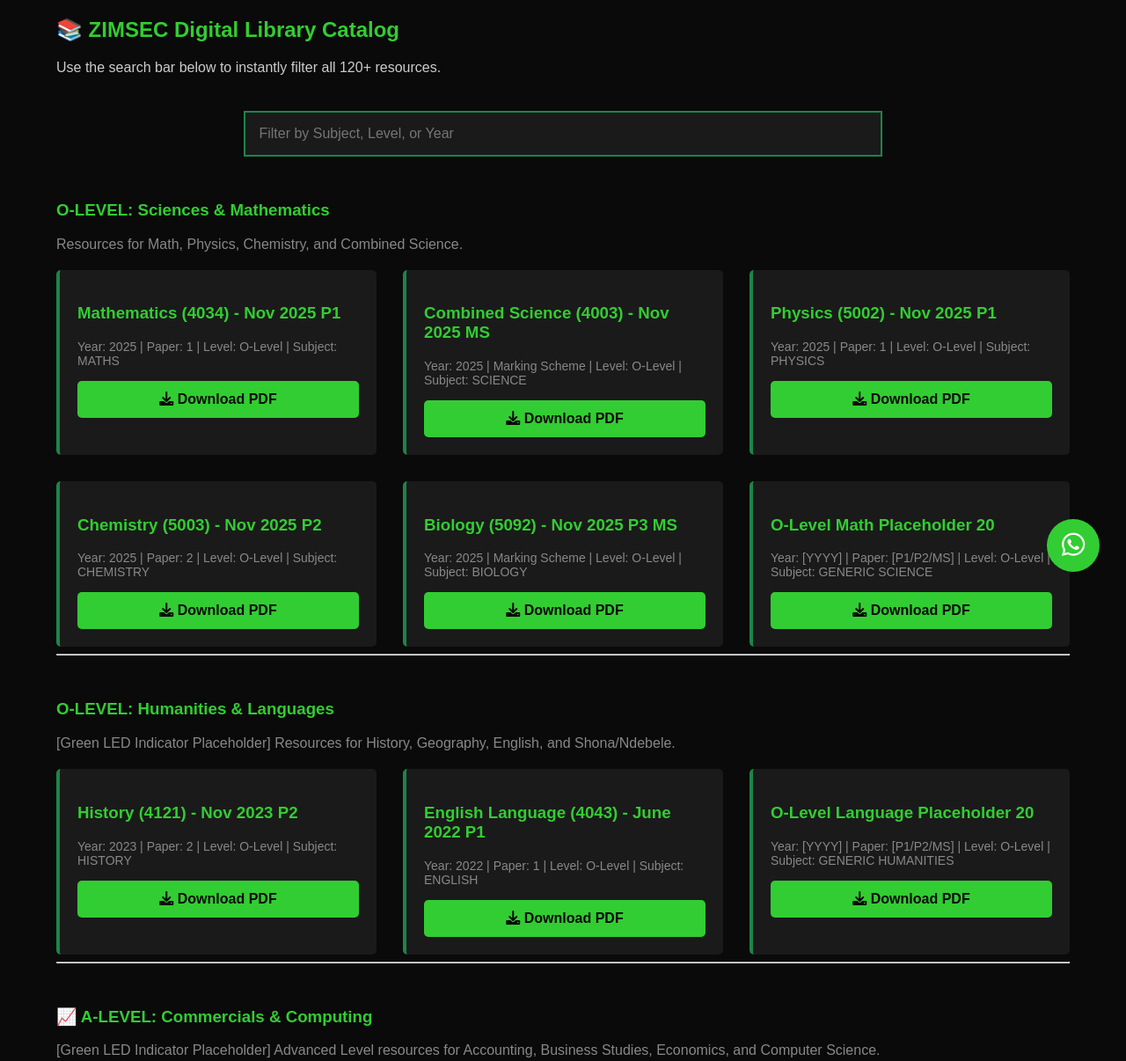
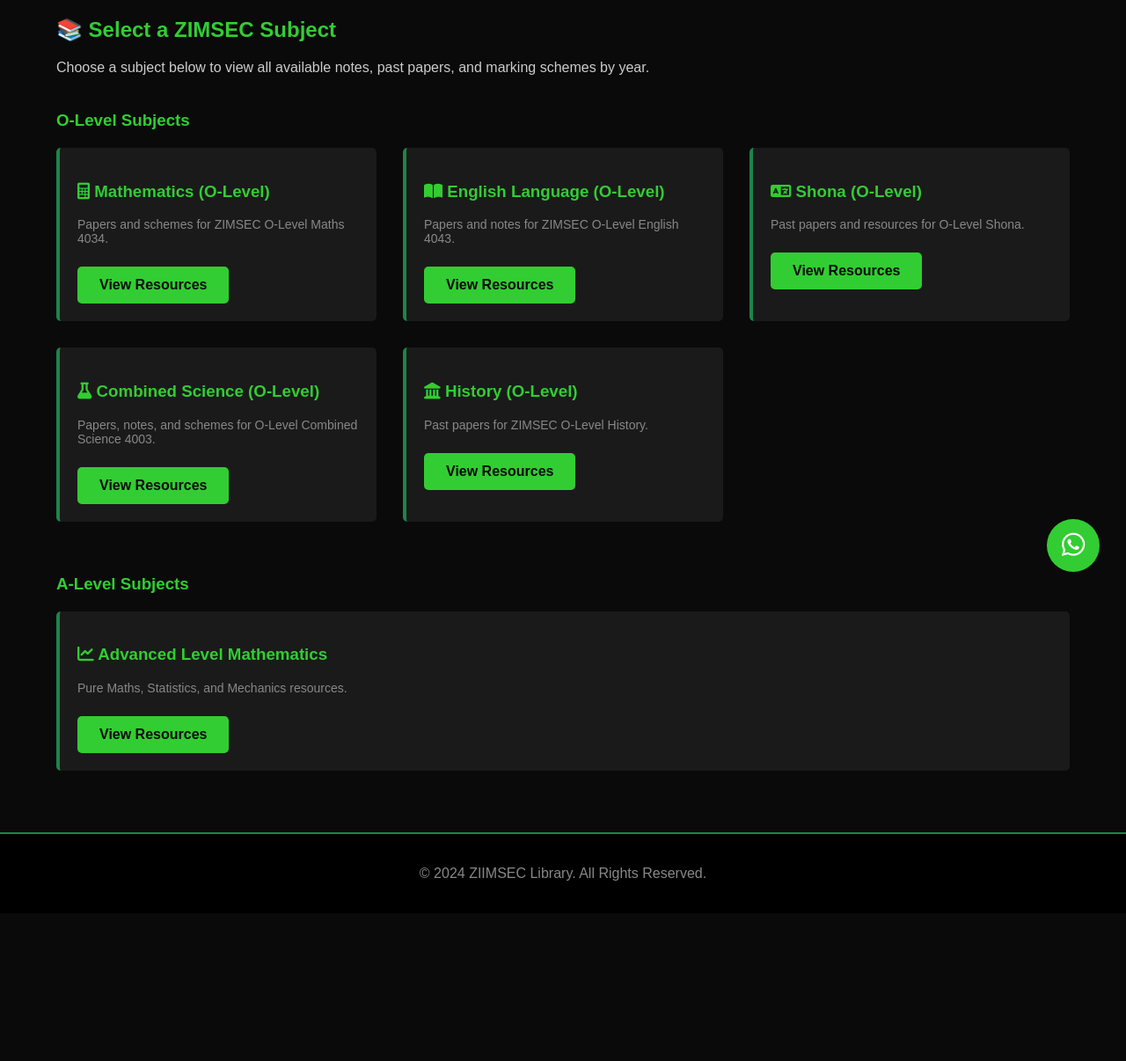
Before and after one commit to Carl00099/zimsec-elonsk, a plain HTML site: page books.html in a window 1280 px wide. Shown: the part 120-1326 px from the top of the page at 88% size. After the commit the page ends 1158 px from the top, so only its background shows below. Drawn offline with Linux system fonts and the light colour scheme.

Commit message:
Update books.html

```diff
--- a/books.html
+++ b/books.html
@@ -3,7 +3,7 @@
 <head>
     <meta charset="UTF-8">
     <meta name="viewport" content="width=device-width, initial-scale=1.0">
-    <title>ZIMSEC Library - All Resources</title>
+    <title>ZIMSEC Library - Choose Subject</title>
     <link rel="stylesheet" href="style.css">
     <link rel="stylesheet" href="https://cdnjs.cloudflare.com/ajax/libs/font-awesome/6.0.0-beta3/css/all.min.css">
 </head>
@@ -13,57 +13,58 @@
         <a href="index.html" class="logo">ZIIMSEC LIBRARY</a>
         <nav class="nav-links">
             <a href="index.html">HOME</a>
-            <a href="books.html" class="active">RESOURCES</a>
+            <a href="resources-main.html" class="active">RESOURCES</a>
             <a href="order-projects.html">PROJECTS/ORDER</a>
             <a href="contact.html">CONTACT US</a>
         </nav>
     </header>
 
     <main class="container">
-        <h2>📚 ZIMSEC Digital Library Catalog</h2>
-        <p style="color: #cccccc;">Use the search bar below to instantly filter all 120+ resources.</p>
+        <h2>📚 Select a ZIMSEC Subject</h2>
+        <p style="color: #cccccc;">Choose a subject below to view all available notes, past papers, and marking schemes by year.</p>
 
-        <div class="search-container">
-            <form onsubmit="return false;">
-                <input type="text" id="resourceSearch" placeholder="Filter by Subject, Level, or Year">
-            </form>
+        <h3 style="margin-top: 40px;">O-Level Subjects</h3>
+        <div class="resource-grid">
+
+            <a href="maths-ol.html" class="resource-card cta-link" style="text-decoration:none;">
+                <h3 style="color: #32CD32;"><i class="fas fa-calculator"></i> Mathematics (O-Level)</h3>
+                <p class="details">Papers and schemes for ZIMSEC O-Level Maths 4034.</p>
+                <span class="cta-button download-button" style="display:inline-block; margin-top:10px;">View Resources</span>
+            </a>
+
+            <a href="english-ol.html" class="resource-card cta-link" style="text-decoration:none;">
+                <h3 style="color: #32CD32;"><i class="fas fa-book-open"></i> English Language (O-Level)</h3>
+                <p class="details">Papers and notes for ZIMSEC O-Level English 4043.</p>
+                <span class="cta-button download-button" style="display:inline-block; margin-top:10px;">View Resources</span>
+            </a>
+
+            <a href="shona-ol.html" class="resource-card cta-link" style="text-decoration:none;">
+                <h3 style="color: #32CD32;"><i class="fas fa-language"></i> Shona (O-Level)</h3>
+                <p class="details">Past papers and resources for O-Level Shona.</p>
+                <span class="cta-button download-button" style="display:inline-block; margin-top:10px;">View Resources</span>
+            </a>
+
+            <a href="combined-sci-ol.html" class="resource-card cta-link" style="text-decoration:none;">
+                <h3 style="color: #32CD32;"><i class="fas fa-flask"></i> Combined Science (O-Level)</h3>
+                <p class="details">Papers, notes, and schemes for O-Level Combined Science 4003.</p>
+                <span class="cta-button download-button" style="display:inline-block; margin-top:10px;">View Resources</span>
+            </a>
+
+            <a href="history-ol.html" class="resource-card cta-link" style="text-decoration:none;">
+                <h3 style="color: #32CD32;"><i class="fas fa-landmark"></i> History (O-Level)</h3>
+                <p class="details">Past papers for ZIMSEC O-Level History.</p>
+                <span class="cta-button download-button" style="display:inline-block; margin-top:10px;">View Resources</span>
+            </a>
+
         </div>
 
-        <div id="resourceList">
-            <a id="Olevel_Science"></a>
-            <h3 style="margin-top: 50px;">O-LEVEL: Sciences & Mathematics</h3>
-            <p style="color: #888888; margin-bottom: 20px;">Resources for Math, Physics, Chemistry, and Combined Science.</p>
-            <div class="resource-grid">
-                <div class="resource-card"><h3 class="resource-title">Mathematics (4034) - Nov 2025 P1</h3><p class="details">Year: 2025 | Paper: 1 | Level: O-Level | Subject: MATHS</p><a href="Maths 2025 paper 1.pdf" download class="cta-button download-button"><i class="fas fa-download"></i> Download PDF</a></div>
-                <div class="resource-card"><h3 class="resource-title">Combined Science (4003) - Nov 2025 MS</h3><p class="details">Year: 2025 | Marking Scheme | Level: O-Level | Subject: SCIENCE</p><a href="YOUR_PDF_FILE_PATH/combined_sci_o_jun23_ms.pdf" download class="cta-button download-button"><i class="fas fa-download"></i> Download PDF</a></div>
-                <div class="resource-card"><h3 class="resource-title">Physics (5002) - Nov 2025 P1</h3><p class="details">Year: 2025 | Paper: 1 | Level: O-Level | Subject: PHYSICS</p><a href="YOUR_PDF_FILE_PATH/physics_o_nov23_p1.pdf" download class="cta-button download-button"><i class="fas fa-download"></i> Download PDF</a></div>
-                <div class="resource-card"><h3 class="resource-title">Chemistry (5003) - Nov 2025 P2</h3><p class="details">Year: 2025 | Paper: 2 | Level: O-Level | Subject: CHEMISTRY</p><a href="YOUR_PDF_FILE_PATH/chemistry_o_jun24_p2.pdf" download class="cta-button download-button"><i class="fas fa-download"></i> Download PDF</a></div>
-                <div class="resource-card"><h3 class="resource-title">Biology (5092) - Nov 2025 P3 MS</h3><p class="details">Year: 2025 | Marking Scheme | Level: O-Level | Subject: BIOLOGY</p><a href="YOUR_PDF_FILE_PATH/biology_o_nov22_p3_ms.pdf" download class="cta-button download-button"><i class="fas fa-download"></i> Download PDF</a></div>
-                <div class="resource-card"><h3 class="resource-title">O-Level Math Placeholder 20</h3><p class="details">Year: [YYYY] | Paper: [P1/P2/MS] | Level: O-Level | Subject: GENERIC SCIENCE</p><a href="YOUR_PDF_FILE_PATH/generic_o_sci_20.pdf" download class="cta-button download-button"><i class="fas fa-download"></i> Download PDF</a></div>
-            </div>
-
-            <hr/>
-
-            <a id="Olevel_Humanities"></a>
-            <h3 style="margin-top: 50px;"> O-LEVEL: Humanities & Languages</h3>
-            <p style="color: #888888; margin-bottom: 20px;">[Green LED Indicator Placeholder] Resources for History, Geography, English, and Shona/Ndebele.</p>
-            <div class="resource-grid">
-                <div class="resource-card"><h3 class="resource-title">History (4121) - Nov 2023 P2</h3><p class="details">Year: 2023 | Paper: 2 | Level: O-Level | Subject: HISTORY</p><a href="Maths 2025 paper 1.pdf" download class="cta-button download-button"><i class="fas fa-download"></i> Download PDF</a></div>
-                <div class="resource-card"><h3 class="resource-title">English Language (4043) - June 2022 P1</h3><p class="details">Year: 2022 | Paper: 1 | Level: O-Level | Subject: ENGLISH</p><a href="YOUR_PDF_FILE_PATH/english_o_jun22_p1.pdf" download class="cta-button download-button"><i class="fas fa-download"></i> Download PDF</a></div>
-                <div class="resource-card"><h3 class="resource-title">O-Level Language Placeholder 20</h3><p class="details">Year: [YYYY] | Paper: [P1/P2/MS] | Level: O-Level | Subject: GENERIC HUMANITIES</p><a href="YOUR_PDF_FILE_PATH/generic_o_hum_20.pdf" download class="cta-button download-button"><i class="fas fa-download"></i> Download PDF</a></div>
-            </div>
-
-            <hr/>
-
-            <a id="Alevel_Commercials"></a>
-            <h3 style="margin-top: 50px;">📈 A-LEVEL: Commercials & Computing</h3>
-            <p style="color: #888888; margin-bottom: 20px;">[Green LED Indicator Placeholder] Advanced Level resources for Accounting, Business Studies, Economics, and Computer Science.</p>
-            <div class="resource-grid">
-                <div class="resource-card"><h3 class="resource-title">Accounting (6001) - Nov 2024 P3</h3><p class="details">Year: 2024 | Paper: 3 | Level: A-Level | Subject: ACCOUNTING</p><a href="YOUR_PDF_FILE_PATH/accounting_a_nov24_p3.pdf" download class="cta-button download-button"><i class="fas fa-download"></i> Download PDF</a></div>
-                <div class="resource-card"><h3 class="resource-title">Business Studies (9707) - June 2023 P2</h3><p class="details">Year: 2023 | Paper: 2 | Level: A-Level | Subject: BUSINESS STUDIES</p><a href="YOUR_PDF_FILE_PATH/business_a_jun23_p2.pdf" download class="cta-button download-button"><i class="fas fa-download"></i> Download PDF</a></div>
-                <div class="resource-card"><h3 class="resource-title">A-Level Statistics Placeholder 20</h3><p class="details">Year: [YYYY] | Paper: [P1/P2/MS] | Level: A-Level | Subject: GENERIC A-COMM</p><a href="YOUR_PDF_FILE_PATH/generic_a_comm_20.pdf" download class="cta-button download-button"><i class="fas fa-download"></i> Download PDF</a></div>
-            </div>
-
+        <h3 style="margin-top: 60px;">A-Level Subjects</h3>
+        <div class="resource-grid">
+            <a href="maths-al.html" class="resource-card cta-link" style="text-decoration:none;">
+                <h3 style="color: #32CD32;"><i class="fas fa-chart-line"></i> Advanced Level Mathematics</h3>
+                <p class="details">Pure Maths, Statistics, and Mechanics resources.</p>
+                <span class="cta-button download-button" style="display:inline-block; margin-top:10px;">View Resources</span>
+            </a>
         </div>
     </main>
 
@@ -74,37 +75,5 @@
     <footer class="footer">
         <p>&copy; 2024 ZIIMSEC Library. All Rights Reserved.</p>
     </footer>
-
-    <script>
-        document.addEventListener('DOMContentLoaded', function() {
-            const searchInput = document.getElementById('resourceSearch');
-            const resourceList = document.getElementById('resourceList');
-            // Get ALL cards across ALL resource-grid divs
-            const cards = resourceList.getElementsByClassName('resource-card');
-
-            // 1. Filter Function
-            searchInput.addEventListener('keyup', function() {
-                const filter = searchInput.value.toUpperCase();
-
-                for (let i = 0; i < cards.length; i++) {
-                    const cardText = cards[i].textContent || cards[i].innerText;
-
-                    if (cardText.toUpperCase().indexOf(filter) > -1) {
-                        cards[i].style.display = "";
-                    } else {
-                        cards[i].style.display = "none";
-                    }
-                }
-            });
-
-            // 2. Initial Query (if coming from index.html)
-            const urlParams = new URLSearchParams(window.location.search);
-            const initialQuery = urlParams.get('query');
-            if (initialQuery) {
-                searchInput.value = initialQuery;
-                searchInput.dispatchEvent(new Event('keyup')); // Trigger the search function
-            }
-        });
-    </script>
 </body>
 </html>
```
